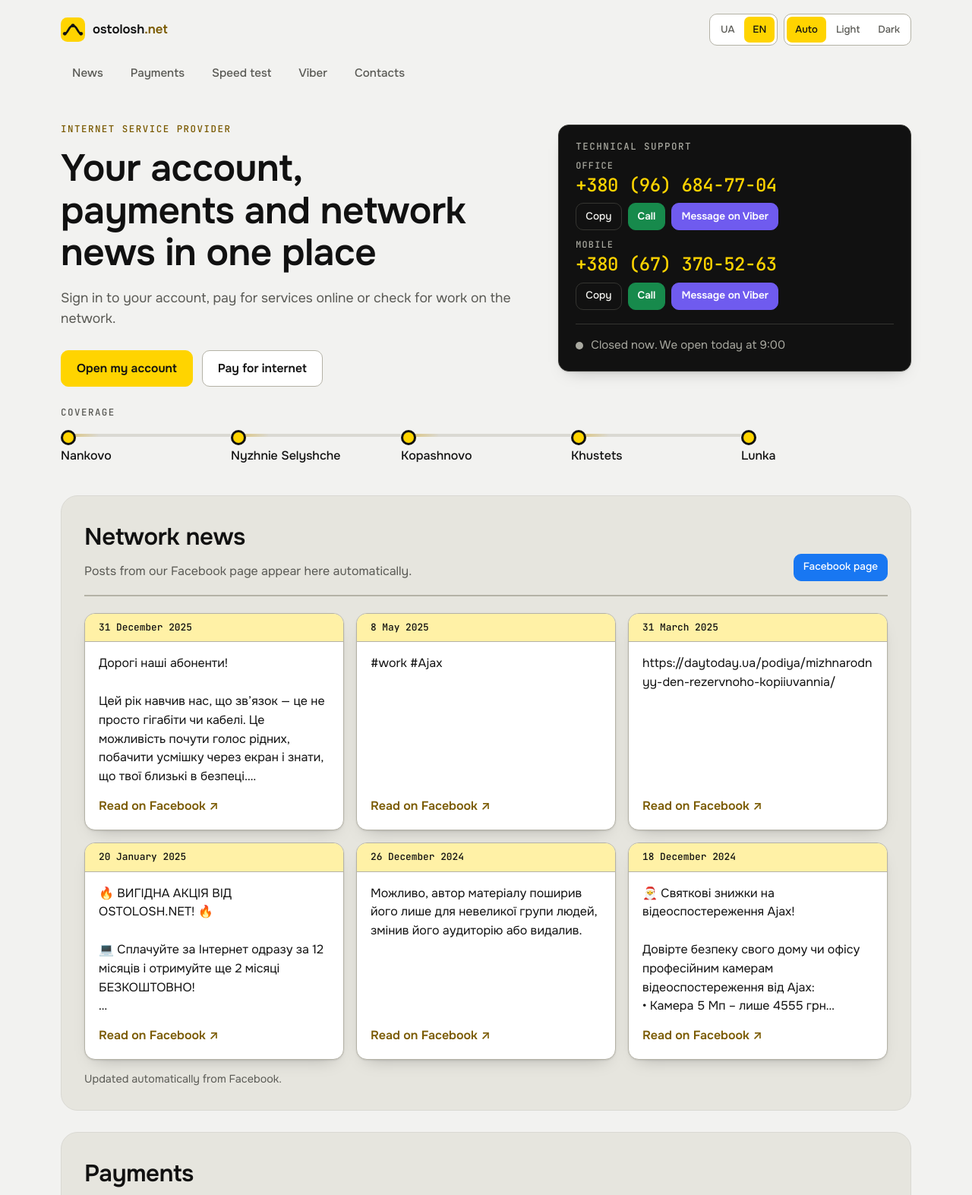
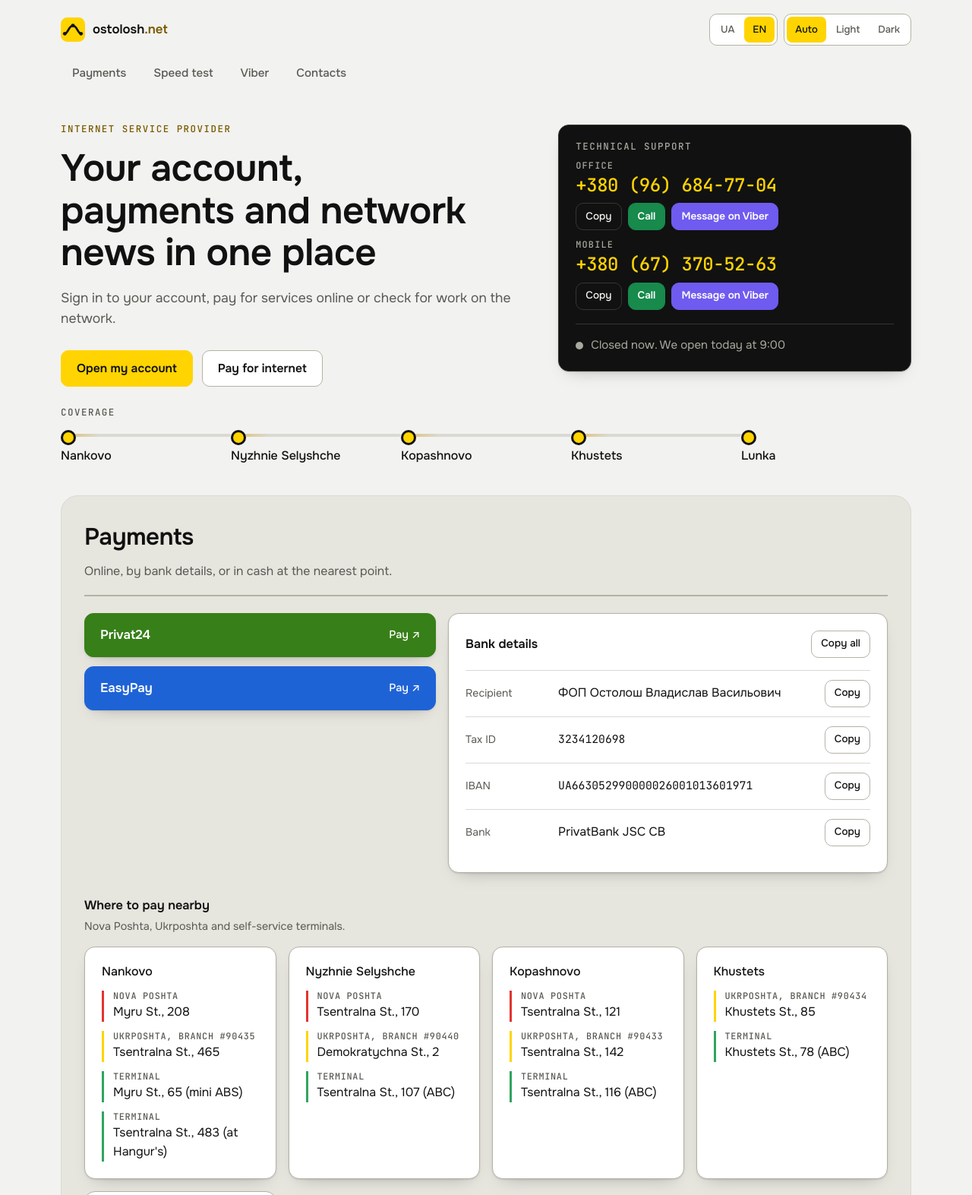
Before and after one commit to OstoloshNet/Ostolosh.net, a plain HTML site: page index.html in a window 1280 px wide. Shown: the top 1573 px of the page at 76% size. Drawn offline with Linux system fonts and the light colour scheme; a web font is replaced by a local one.

Commit message:
Add files via upload

```diff
--- a/index.html
+++ b/index.html
@@ -311,7 +311,7 @@ footer { margin-top: 64px; padding-top: 22px; border-top: 1px solid var(--line);
     </div>
   </header>
   <nav class="nav" aria-label="Menu">
-    <a href="#news" data-i18n="navNews">Новини</a>
+    <!-- <a href="#news" data-i18n="navNews">Новини</a> -->
     <a href="#pay" data-i18n="navPay">Оплата</a>
     <a href="#speed" data-i18n="navSpeed">Швидкість</a>
     <a href="#community" data-i18n="navComm">Viber</a>
@@ -352,6 +352,7 @@ footer { margin-top: 64px; padding-top: 22px; border-top: 1px solid var(--line);
       <ol class="route" id="route"></ol>
     </div>
 
+    <!-- Розділ «Новини» тимчасово вимкнений. Щоб увімкнути, приберіть коментар навколо розділу і навколо пункту «Новини» в меню.
     <section id="news" aria-labelledby="newsH">
       <div class="sec-head">
         <div>
@@ -363,6 +364,7 @@ footer { margin-top: 64px; padding-top: 22px; border-top: 1px solid var(--line);
       <div class="news" id="newsList"></div>
       <p class="note" id="newsNote"></p>
     </section>
+    -->
 
     <section id="pay" aria-labelledby="payH">
       <div class="sec-head">
@@ -718,6 +720,7 @@ footer { margin-top: 64px; padding-top: 22px; border-top: 1px solid var(--line);
   }
   function renderNews() {
     var list = $("#newsList"), note = $("#newsNote");
+    if (!list) return;
     list.textContent = "";
     var items = newsItems;
     if (items === null) return;
@@ -746,6 +749,7 @@ footer { margin-top: 64px; padding-top: 22px; border-top: 1px solid var(--line);
     note.textContent = newsLive ? t("liveNote") : t("sampleNote");
   }
   function loadNews() {
+    if (!$("#newsList")) return;
     var done = function (items, live) { newsItems = items; newsLive = live; renderNews(); };
     try {
       fetch(CONFIG.newsUrl, { cache: "no-cache" })
@@ -863,7 +867,7 @@ footer { margin-top: 64px; padding-top: 22px; border-top: 1px solid var(--line);
   var cab = safeUrl(CONFIG.cabinetUrl) || (/^http:\/\//.test(CONFIG.cabinetUrl) ? CONFIG.cabinetUrl : null);
   if (cab) $$("a[href^='http://cabinet']").forEach(function (a) { a.href = cab; });
   var vb = safeUrl(CONFIG.viberUrl); if (vb) $("#viberBtn").href = vb;
-  var fb = safeUrl(CONFIG.facebookUrl); if (fb) { $("#fbBtn").href = fb; $("#fbBtn2").href = fb; }
+  var fb = safeUrl(CONFIG.facebookUrl); if (fb) { var fb1 = $("#fbBtn"), fb2 = $("#fbBtn2"); if (fb1) fb1.href = fb; if (fb2) fb2.href = fb; }
 
   /* Speed test embed */
   var emb = CONFIG.speedtestEmbedUrl && safeUrl(new URL(CONFIG.speedtestEmbedUrl, location.href).href);
```
